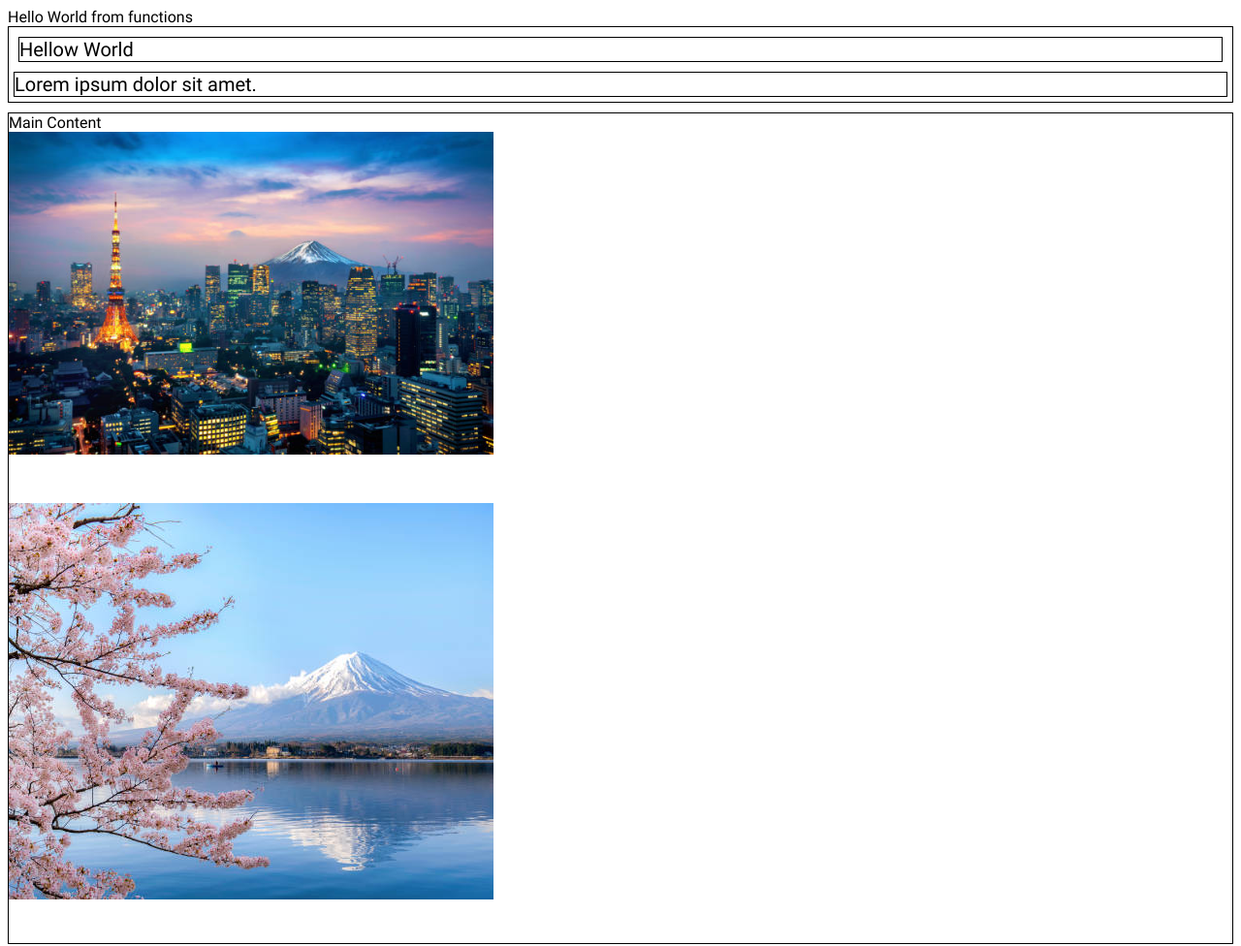
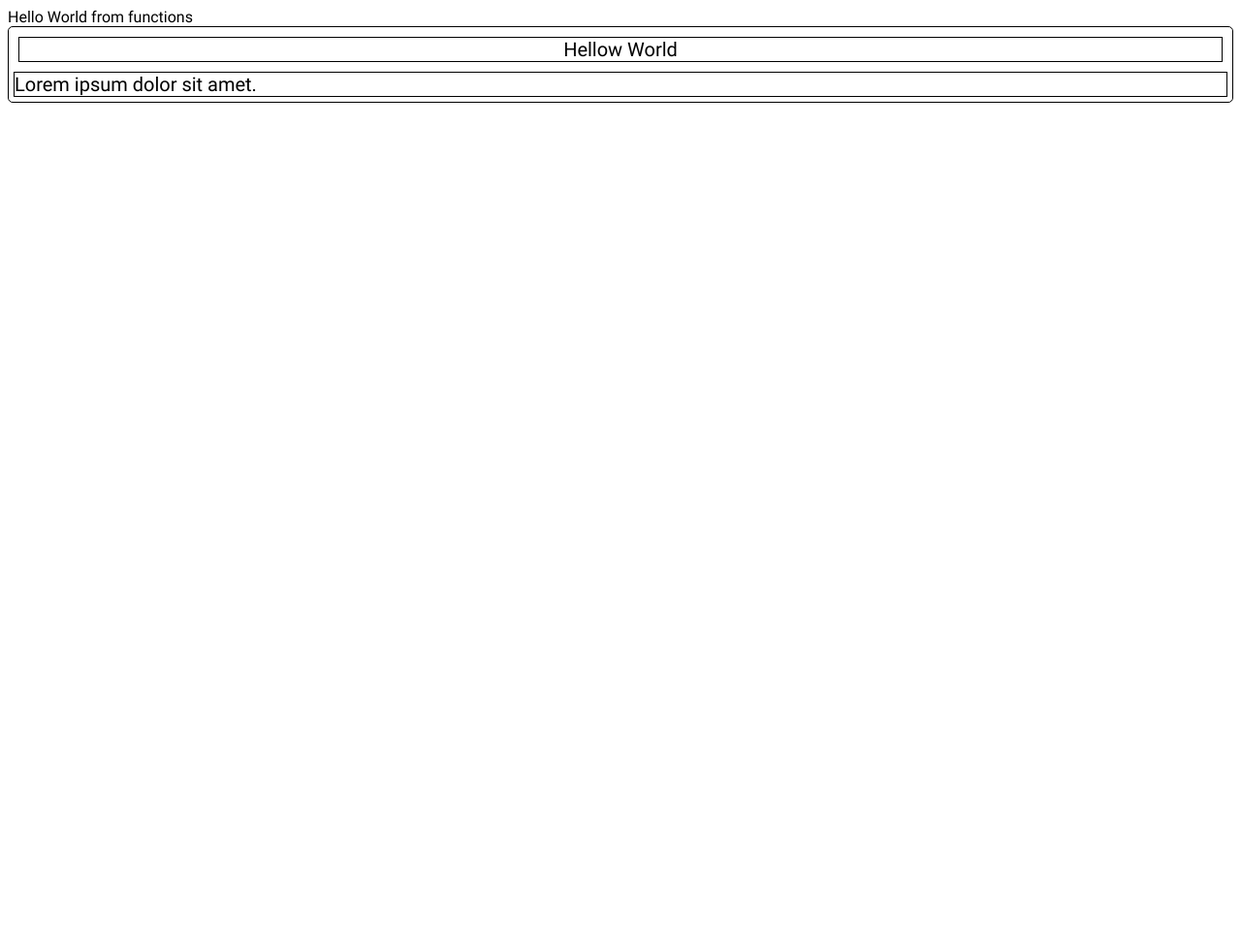
Before and after one commit to Shavius/team_project, a website built with webpack: page src/index.html in a window 1280 px wide. Shown: the whole page at 97% size. After the commit the page ends 800 px from the top, so only its background shows below. Built offline with nearby package versions, Linux system fonts and the light colour scheme.

Commit message:
Update Header (#1)

```diff
--- a/src/index.html
+++ b/src/index.html
@@ -11,11 +11,5 @@
 			<div class="header__title">Hellow World</div>
 			<div class="header__content">Lorem ipsum dolor sit amet.</div>
 		</header>
-
-		<main class="main">
-			<div class="main__title">Main Content</div>
-			<img class="main__img-first" src="./img/japan_1.jpg" alt="picture 1" />
-			<div class="main__img"></div>
-		</main>
 	</body>
 </html>
--- a/src/scss/partials/_header.scss
+++ b/src/scss/partials/_header.scss
@@ -1,9 +1,11 @@
 .header {
 	border: 1px solid black;
+	border-radius: 5px;
 	margin-bottom: 10px;
 
 	&__title {
 		border: 1px solid black;
+		text-align: center;
 		font-size: 20px;
 		margin: 10px;
 	}
```
